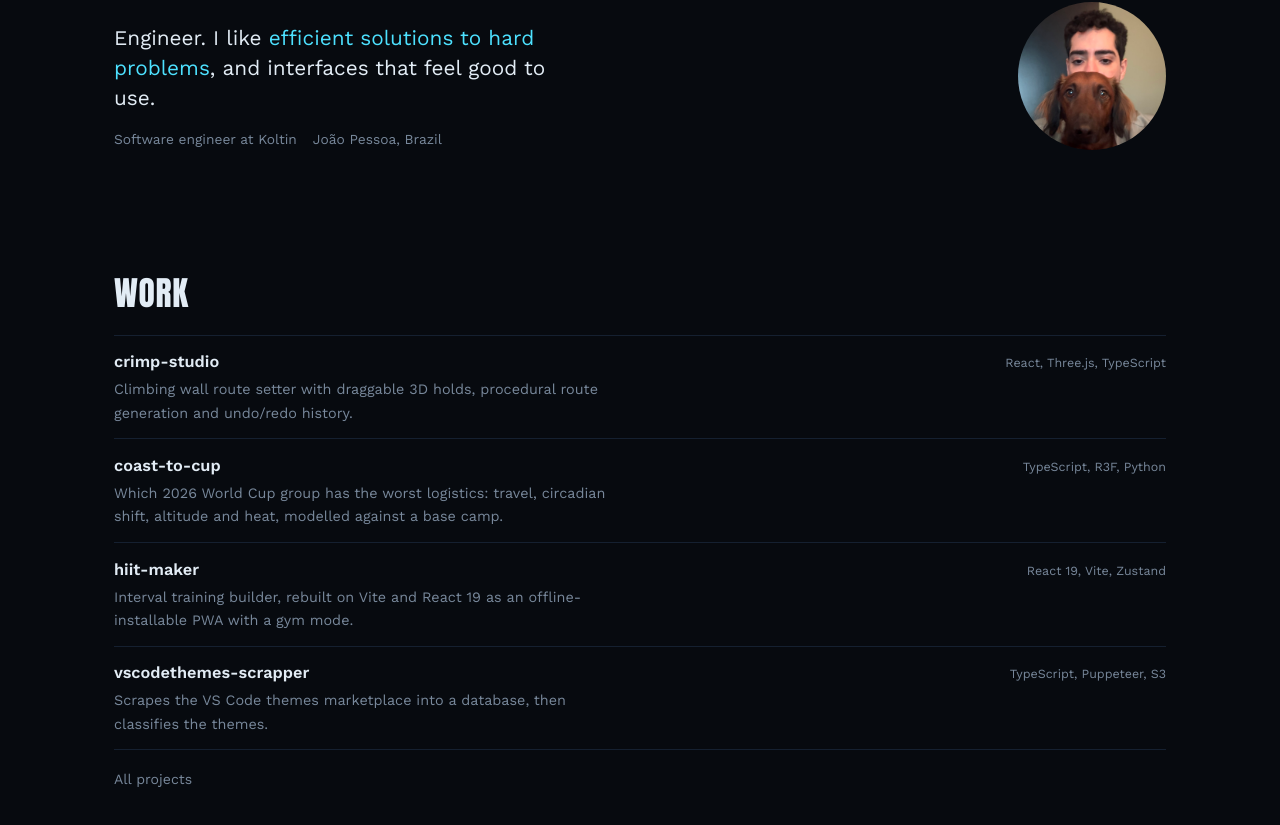
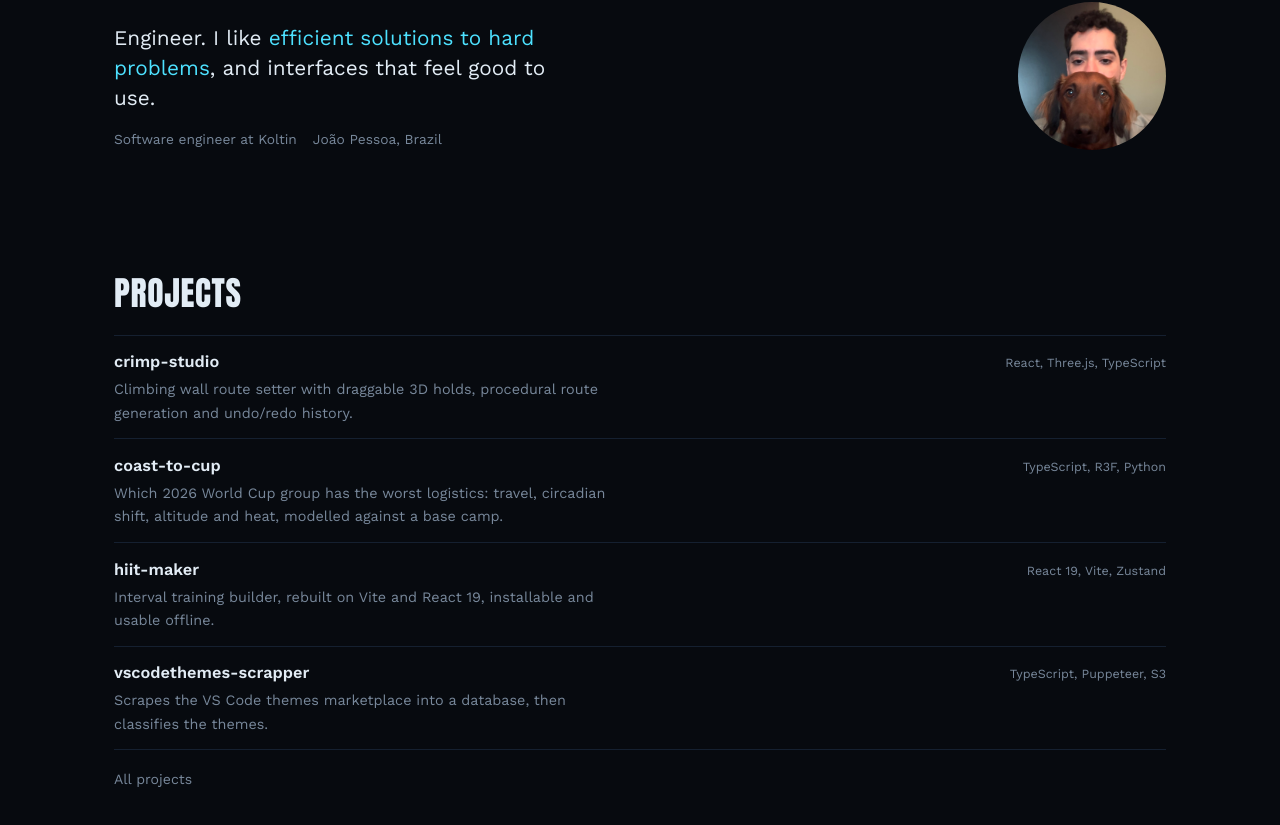
Before and after one commit to lucasmsa/lucasmsa.com, a Next.js app: page /en in a window 1280 px wide. Shown: the part 513-1338 px from the top of the page. Built offline with nearby package versions, Linux system fonts and the light colour scheme.

Commit message:
Rename the home section to Projects and drop the gym claim from hiit-maker

```diff
--- a/messages/en.json
+++ b/messages/en.json
@@ -17,7 +17,7 @@
     "gravityOn": "restore gravity"
   },
   "home": {
-    "work": "Work",
+    "projects": "Projects",
     "writing": "Writing",
     "allProjects": "All projects",
     "claude": "Claude Code"
@@ -31,7 +31,7 @@
     "items": {
       "crimp-studio": "Climbing wall route setter with draggable 3D holds, procedural route generation and undo/redo history.",
       "coast-to-cup": "Which 2026 World Cup group has the worst logistics: travel, circadian shift, altitude and heat, modelled against a base camp.",
-      "hiit-maker": "Interval training builder, rebuilt on Vite and React 19 as an offline-installable PWA with a gym mode.",
+      "hiit-maker": "Interval training builder, rebuilt on Vite and React 19, installable and usable offline.",
       "vscodethemes-scrapper": "Scrapes the VS Code themes marketplace into a database, then classifies the themes.",
       "arkham-theme": "Dark VS Code theme with 24,000+ installs on the marketplace, based on Transylvania and Mayukai.",
       "pixel-algorithms": "Grid algorithms you can scrub through: A*, flood fill, Bresenham, dithering, marching squares.",
--- a/messages/es.json
+++ b/messages/es.json
@@ -17,7 +17,7 @@
     "gravityOn": "restaurar gravedad"
   },
   "home": {
-    "work": "Trabajos",
+    "projects": "Proyectos",
     "writing": "Publicaciones",
     "allProjects": "Todos los proyectos",
     "claude": "Claude Code"
@@ -31,7 +31,7 @@
     "items": {
       "crimp-studio": "Editor de rutas de escalada con presas 3D arrastrables, generación procedural de rutas e historial de deshacer y rehacer.",
       "coast-to-cup": "Qué grupo del Mundial 2026 tiene la peor logística: viajes, desfase circadiano, altitud y calor, modelados desde una base fija.",
-      "hiit-maker": "Creador de entrenamientos por intervalos, reconstruido en Vite y React 19 como PWA instalable sin conexión, con modo gimnasio.",
+      "hiit-maker": "Creador de entrenamientos por intervalos, reconstruido en Vite y React 19, instalable y funcionando sin conexión.",
       "vscodethemes-scrapper": "Extrae el marketplace de temas de VS Code a una base de datos y luego clasifica los temas.",
       "arkham-theme": "Tema oscuro para VS Code con más de 24.000 instalaciones en el marketplace, basado en Transylvania y Mayukai.",
       "pixel-algorithms": "Algoritmos de cuadrícula que puedes recorrer paso a paso: A*, flood fill, Bresenham, dithering, marching squares.",
--- a/messages/pt-BR.json
+++ b/messages/pt-BR.json
@@ -17,7 +17,7 @@
     "gravityOn": "voltar a gravidade"
   },
   "home": {
-    "work": "Trabalhos",
+    "projects": "Projetos",
     "writing": "Publicações",
     "allProjects": "Todos os projetos",
     "claude": "Claude Code"
@@ -31,7 +31,7 @@
     "items": {
       "crimp-studio": "Editor de vias de escalada com agarras 3D arrastáveis, geração procedural de vias e histórico de desfazer e refazer.",
       "coast-to-cup": "Qual grupo da Copa de 2026 tem a pior logística: viagem, deslocamento circadiano, altitude e calor, modelados a partir de uma base fixa.",
-      "hiit-maker": "Montador de treinos intervalados, reconstruído em Vite e React 19 como PWA instalável offline, com modo academia.",
+      "hiit-maker": "Montador de treinos intervalados, reconstruído em Vite e React 19, instalável e funcionando offline.",
       "vscodethemes-scrapper": "Raspa o marketplace de temas do VS Code para um banco de dados e depois classifica os temas.",
       "arkham-theme": "Tema escuro para VS Code com mais de 24.000 instalações no marketplace, baseado no Transylvania e no Mayukai.",
       "pixel-algorithms": "Algoritmos de grade que dá para percorrer passo a passo: A*, flood fill, Bresenham, dithering, marching squares.",
--- a/src/app/[locale]/(site)/page.tsx
+++ b/src/app/[locale]/(site)/page.tsx
@@ -20,7 +20,7 @@ export default async function HomePage({
       <Hero />
 
       <section className="shell section">
-        <h2 className="section-title">{t("work")}</h2>
+        <h2 className="section-title">{t("projects")}</h2>
         <div className="index">
           {featured.slice(0, 4).map((project) => (
             <IndexRow
--- a/src/content/resume.ts
+++ b/src/content/resume.ts
@@ -173,7 +173,7 @@ export const projects: Project[] = [
   {
     name: "hiit-maker",
     tagline:
-      "Interval training builder rebuilt on Vite and React 19 as an offline-installable PWA with a gym mode",
+      "Interval training builder rebuilt on Vite and React 19, installable and usable offline",
     stack: ["React 19", "Vite", "Zustand", "Playwright"],
     url: "github.com/lucasmsa/hiit-maker",
   },
```
